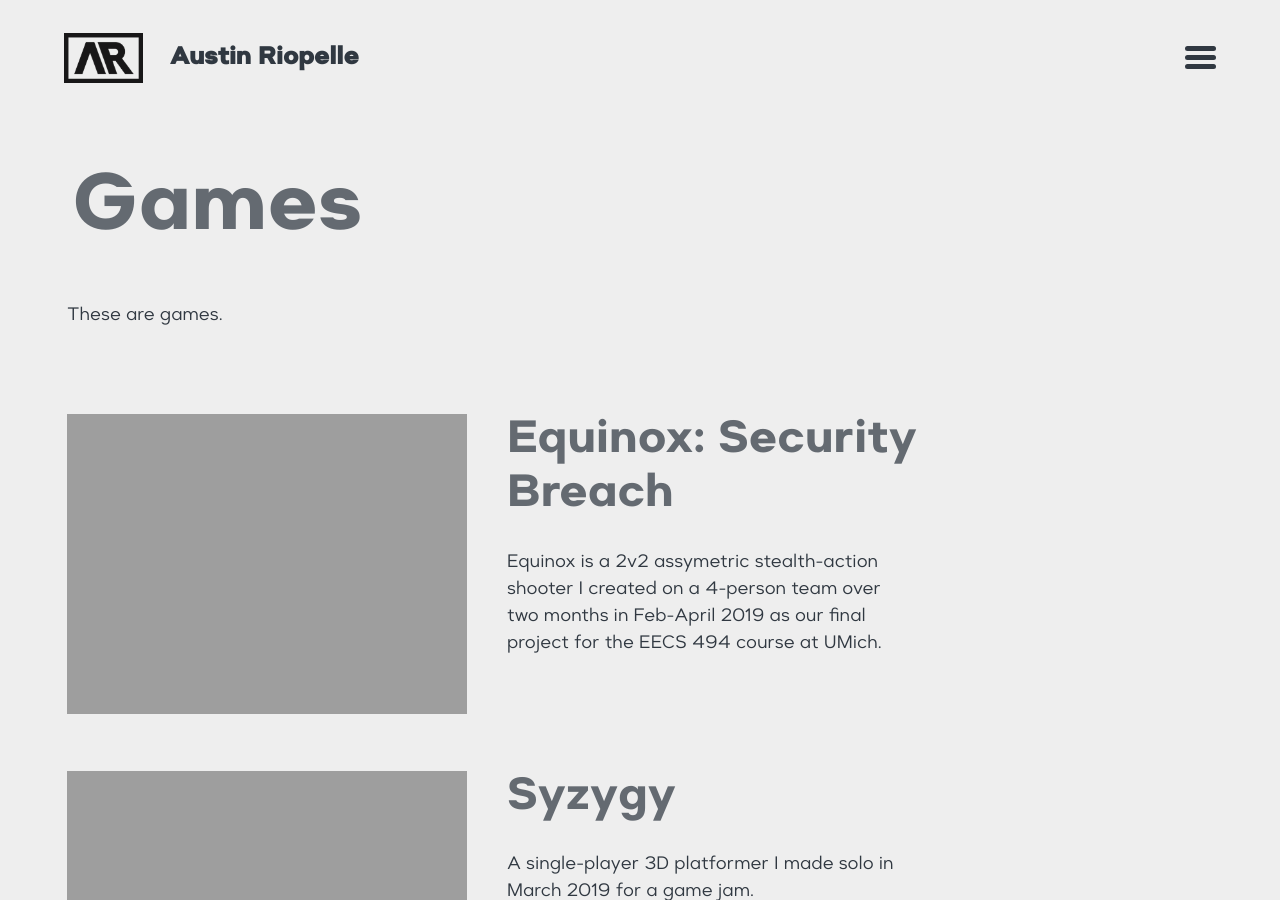
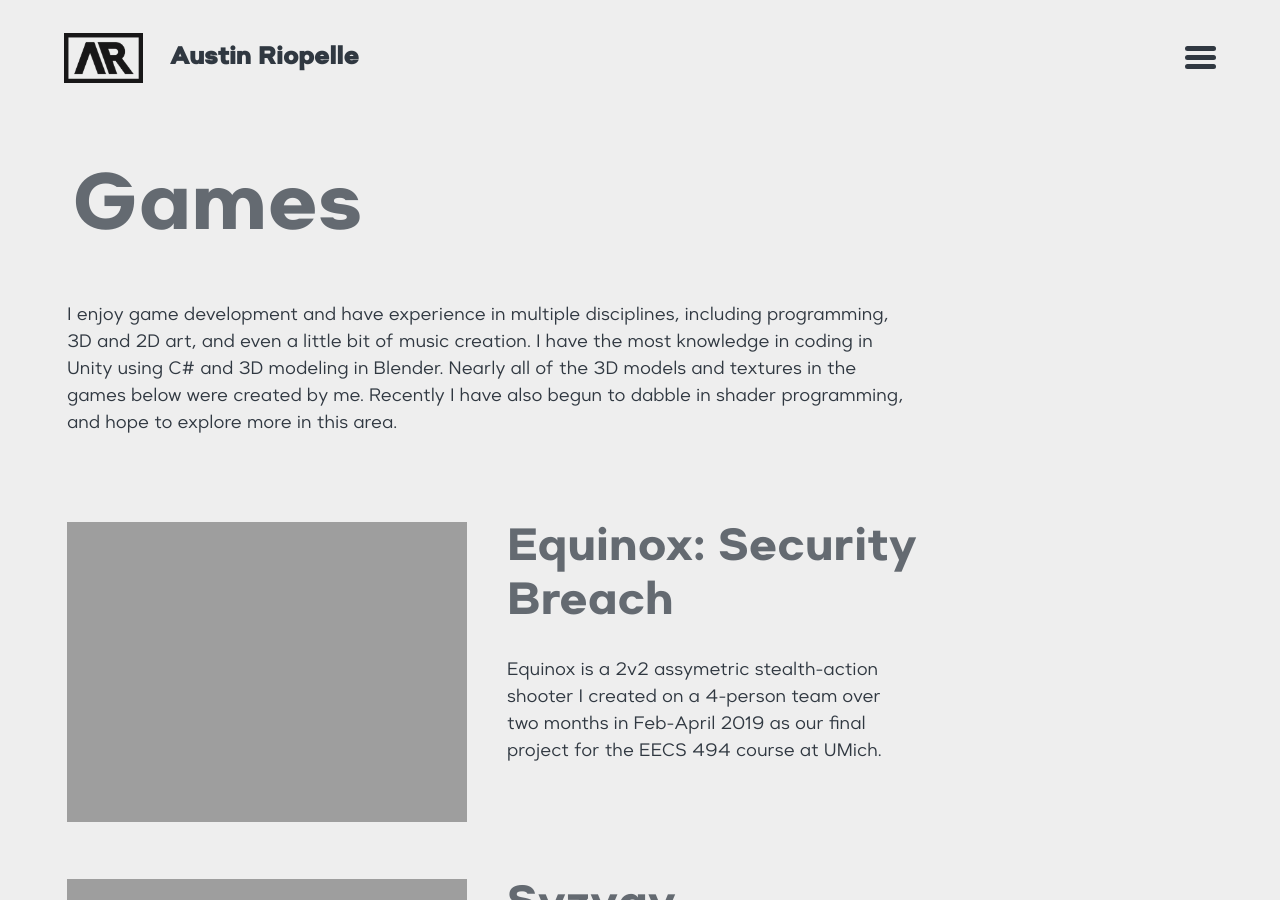
Before and after one commit to acerio98/acerio98.github.io, a Jekyll site: the page built from games.md, in a window 1280 px wide and 900 px high. Built offline with Jekyll 4.4.1, drawn with Linux system fonts in a browser that asks for light colours; some web fonts are replaced.

Commit message:
Game text update

```diff
--- a/games.md
+++ b/games.md
@@ -3,7 +3,8 @@ title: "Games"
 layout: games
 ---
 
-These are games.
+I enjoy game development and have experience in multiple disciplines, including programming, 3D and 2D art, and even a little bit of music creation. I have the most knowledge in coding in Unity using C# and 3D modeling in Blender. Nearly all of the 3D models and textures in the games below were created by me. Recently I have also begun to dabble in shader programming, and hope to explore more in this area.
+
 @row
 ![Equinox](https://riopelle.me/assets/pics/equinox.png)
 @column
```
Also changed, not shown: 1 other file.
